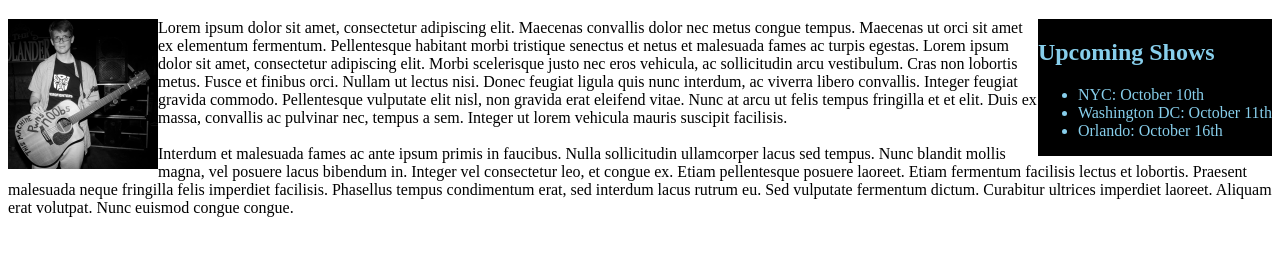
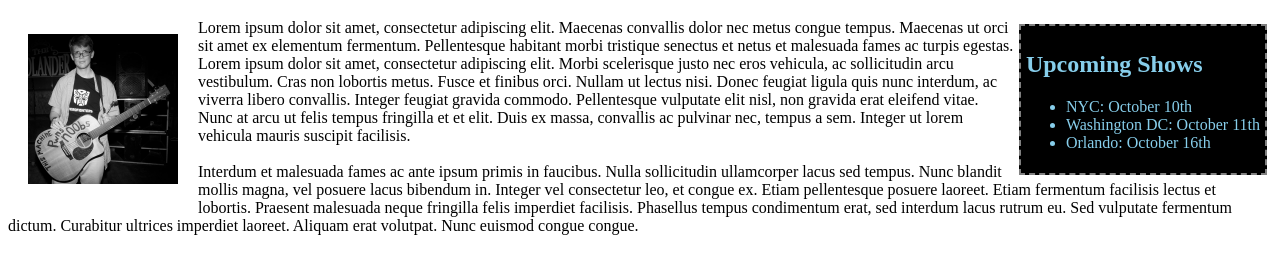
Before and after one commit to isabelhasse/hank-green, a plain HTML site: page index.html in a window 1280 px wide. Shown: the part 61-334 px from the top of the page. Drawn offline with Linux system fonts and the light colour scheme.

Commit message:
add border padding and margin

```diff
--- a/css/styles.css
+++ b/css/styles.css
@@ -1,9 +1,14 @@
 .image {
   float: left;
+  padding: 10px;
+  margin: 5px 10px 5px 10px;
 }
 
 .sidebar {
   float: right;
   background: black;
   color: skyblue;
+  padding: 5px;
+  margin: 5px;
+  border: 2px grey dashed;
 }
```
